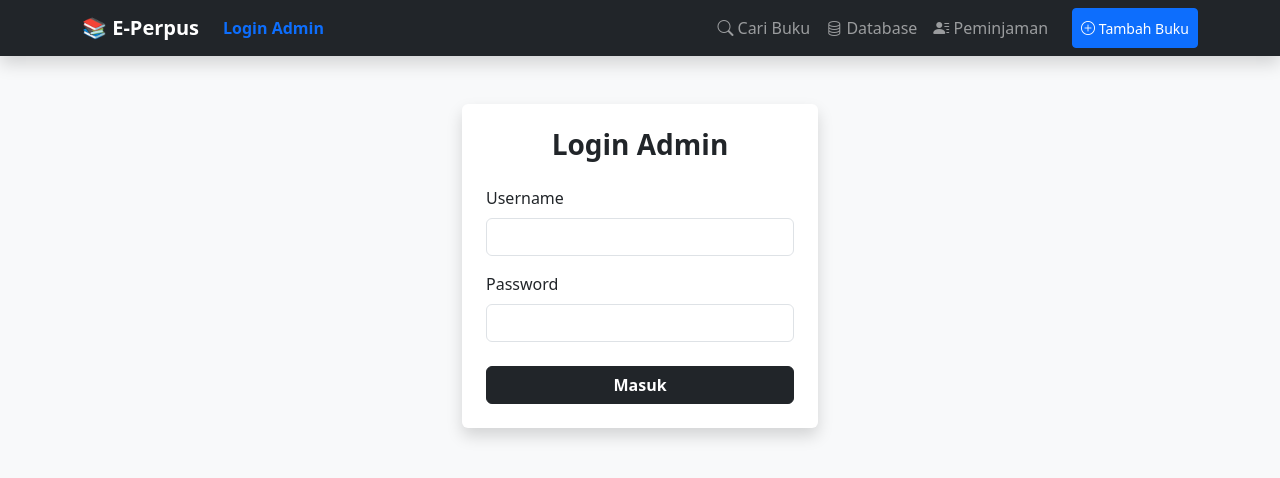
After one commit to Yusraaaja/sistem-perpustakaan, a Flask app: page /login in a window 1280 px wide. The commit adds this page. Shown: the top 478 px of the page. Run offline with Flask 3, Linux system fonts and the light colour scheme.

Commit message:
Tambah lagi fitur baru

```diff
--- a/app.py
+++ b/app.py
@@ -1,14 +1,42 @@
-from flask import Flask, render_template, request, redirect, url_for, flash
+from flask import Flask, render_template, request, redirect, url_for, flash, session
 import sqlite3
 from datetime import datetime
 import os
 from werkzeug.utils import secure_filename
 
+app = Flask(__name__)
+
+app.secret_key = 'kuncirahasia'
+
+# Data login admin (Sederhana dulu, nanti bisa dipindah ke database)
+ADMIN_USERNAME = 'admin'
+ADMIN_PASSWORD = '123'
+
+@app.route('/login', methods=['GET', 'POST'])
+def login():
+    if request.method == 'POST':
+        username = request.form.get('username')
+        password = request.form.get('password')
+
+        if username == ADMIN_USERNAME and password == ADMIN_PASSWORD:
+            session['logged_in'] = True
+            flash('Selamat datang, Admin!', 'success')
+            return redirect(url_for('koleksi_lengkap'))
+        else:
+            flash('Username atau password salah!', 'danger')
+
+    return render_template('login.html')
+
+@app.route('/logout')
+def logout():
+    session.pop('logged_in', None)
+    flash('Anda telah keluar.', 'info')
+    return redirect(url_for('index'))
+
 # Konfigurasi unggahan file
 UPLOAD_FOLDER = 'static/covers' # Folder tempat menyimpan gambar
 ALLOWED_EXTENSIONS = {'png', 'jpg', 'jpeg', 'gif'} # Ekstensi file yang diizinkan
 
-app = Flask(__name__)
 app.config['UPLOAD_FOLDER'] = UPLOAD_FOLDER
 app.secret_key = 'supersecretkey' # Diperlukan untuk flash message
 
@@ -40,6 +68,9 @@ def cari_buku():
 
 @app.route('/add', methods=['POST'])
 def tambah_buku():
+    if not session.get('logged_in'):
+        return redirect(url_for('login'))
+
     judul = request.form.get('judul')
     penulis = request.form.get('penulis')
     kategori = request.form.get('kategori')
@@ -61,6 +92,9 @@ def tambah_buku():
 
 @app.route('/edit/<int:id>', methods=['GET', 'POST'])
 def edit_buku(id):
+    if not session.get('logged_in'):
+        return redirect(url_for('login'))
+
     conn = get_db_connection()
     book = conn.execute('SELECT * FROM buku WHERE id = ?', (id,)).fetchone()
 
@@ -80,6 +114,9 @@ def edit_buku(id):
 # UPDATE FUNGSI HAPUS: Supaya tetap di halaman terakhir
 @app.route('/delete/<int:id>')
 def hapus_buku(id):
+    if not session.get('logged_in'):
+        return redirect(url_for('login'))
+
     conn = get_db_connection()
     conn.execute('DELETE FROM buku WHERE id = ?', (id,))
     conn.commit()
--- a/templates/layout.html
+++ b/templates/layout.html
@@ -10,6 +10,13 @@
 <nav class="navbar navbar-expand-lg navbar-dark bg-dark mb-4 shadow">
     <div class="container">
         <a class="navbar-brand fw-bold" href="/">📚 E-Perpus</a>
+        <div class="navbar-nav ms-auto">
+            {% if session.get('logged_in') %}
+                <a class="nav-link text-danger" href="/logout">Logout</a>
+            {% else %}
+                <a class="nav-link text-primary fw-bold" href="{{ url_for('login') }}">Login Admin</a>
+            {% endif %}
+        </div>
         <button class="navbar-toggler" type="button" data-bs-toggle="collapse" data-bs-target="#navbarNav">
             <span class="navbar-toggler-icon"></span>
         </button>
--- /dev/null
+++ b/templates/login.html
@@ -0,0 +1,21 @@
+{% extends 'layout.html' %}
+{% block content %}
+<div class="row justify-content-center mt-5">
+    <div class="col-md-4">
+        <div class="card shadow border-0 p-4">
+            <h3 class="fw-bold text-center mb-4">Login Admin</h3>
+            <form method="POST">
+                <div class="mb-3">
+                    <label class="form-label">Username</label>
+                    <input type="text" name="username" class="form-control" required>
+                </div>
+                <div class="mb-4">
+                    <label class="form-label">Password</label>
+                    <input type="password" name="password" class="form-control" required>
+                </div>
+                <button type="submit" class="btn btn-dark w-100 fw-bold">Masuk</button>
+            </form>
+        </div>
+    </div>
+</div>
+{% endblock %}
```
Also changed, not shown: perpustakaan.db.
